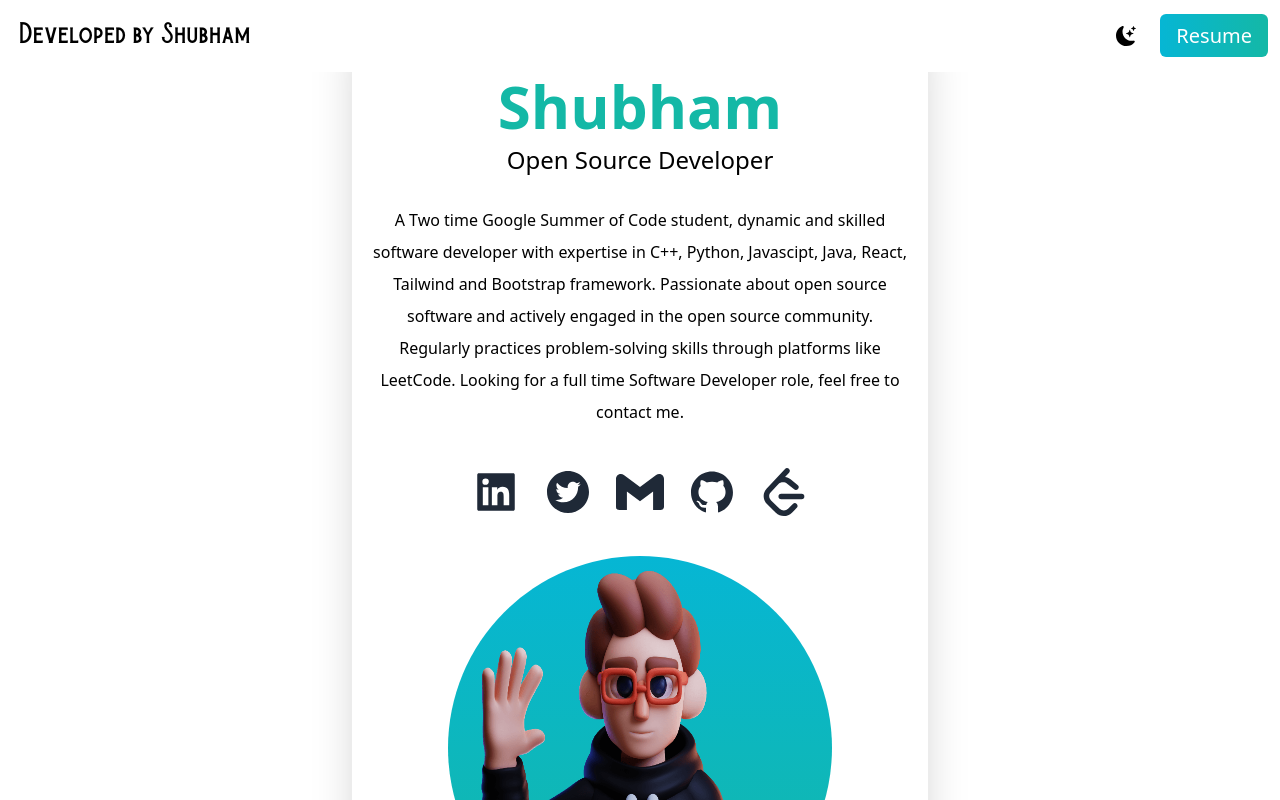
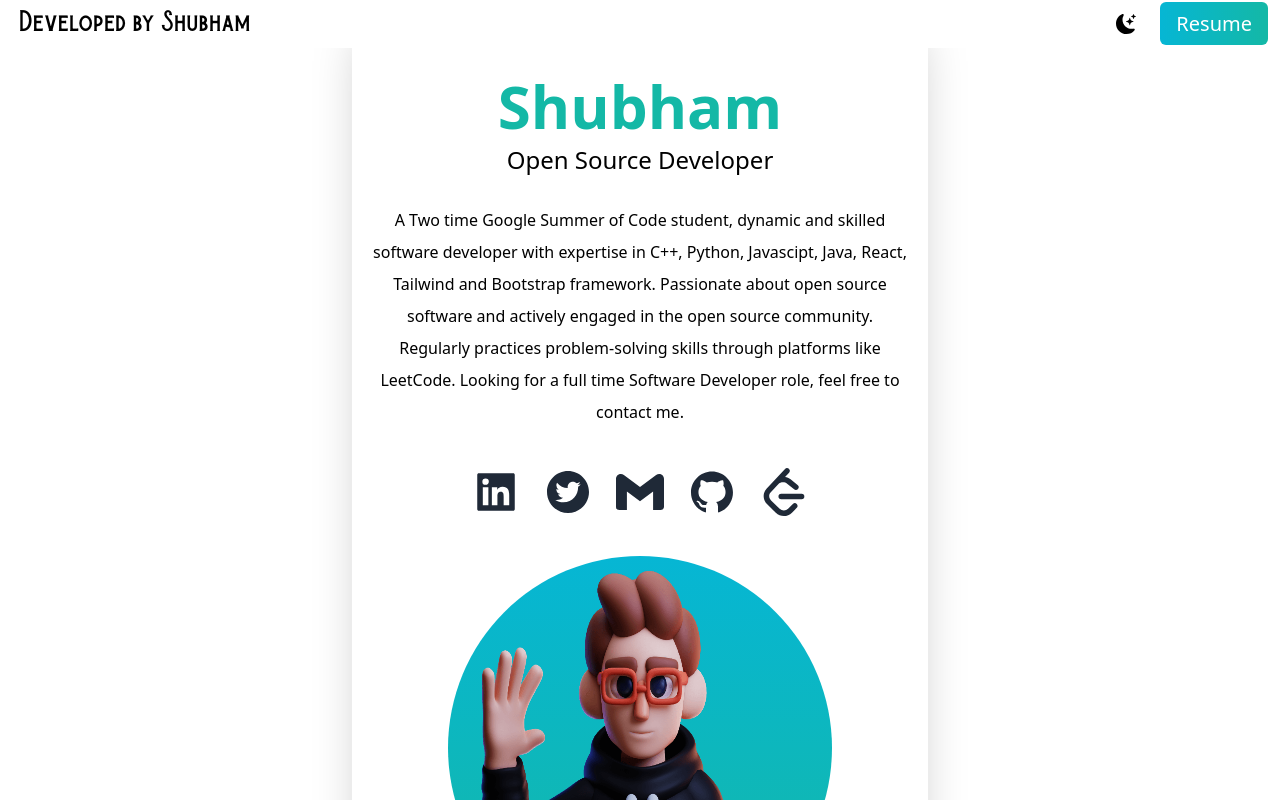
Before and after one commit to Shubham-100/Portfolio_Nextjs, a Next.js app: page / in a window 1280 px wide. Shown: the top 800 px of the page. Built offline with nearby package versions, Linux system fonts and the light colour scheme.

Commit message:
Fix nav padding

```diff
--- a/src/pages/index.js
+++ b/src/pages/index.js
@@ -16,7 +16,7 @@ export default function Home() {
       </Head>
       <main className="bg-white px-5 dark:bg-gray-800">
         <section className="min-h-screen w-full">
-          <nav className="py-5 mb-0 flex justify-between fixed top-0 w-full z-50 bg-white dark:bg-gray-800">
+          <nav className="py-2 mb-0 flex justify-between fixed top-0 w-full z-1 bg-white dark:bg-gray-800">
             <h1 className=" text-2xl font-burtons scroll-smooth dark:text-white"><a href="#">Developed by Shubham</a></h1>
             <ul className="flex items-center mt-0 gap-2 md:gap-6">
               <li className="cursor-pointer text-xl dark:text-white"><BsFillMoonStarsFill onClick={() => setDarkMode(!darkMode)}/></li>
```
